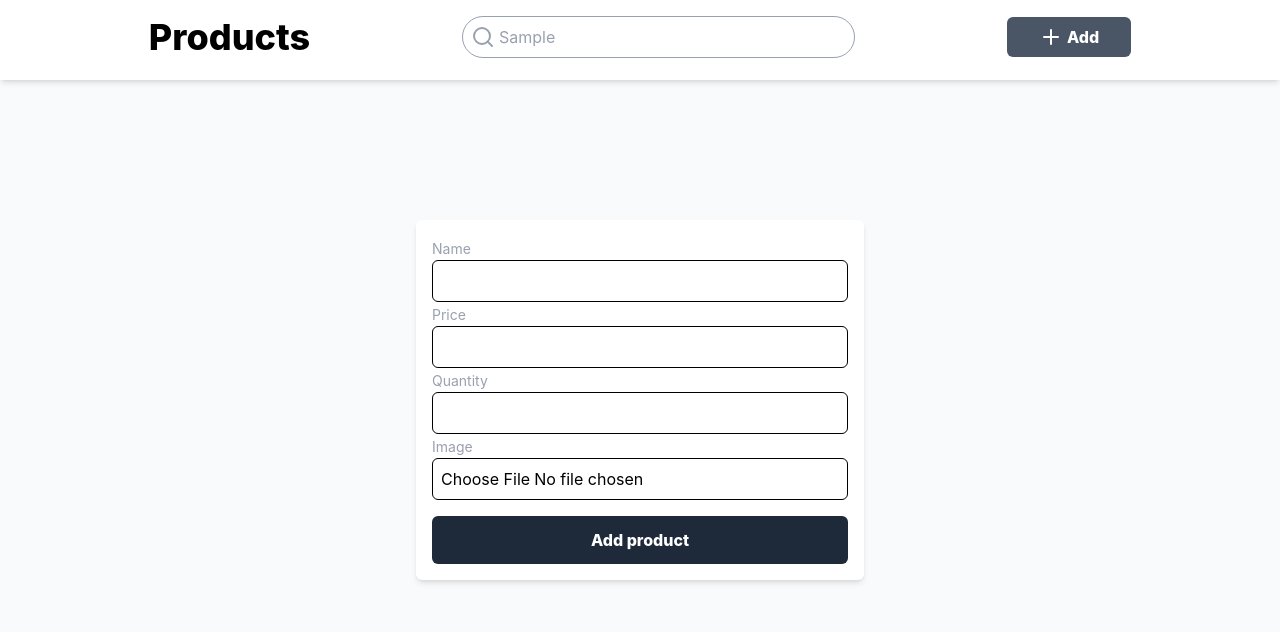
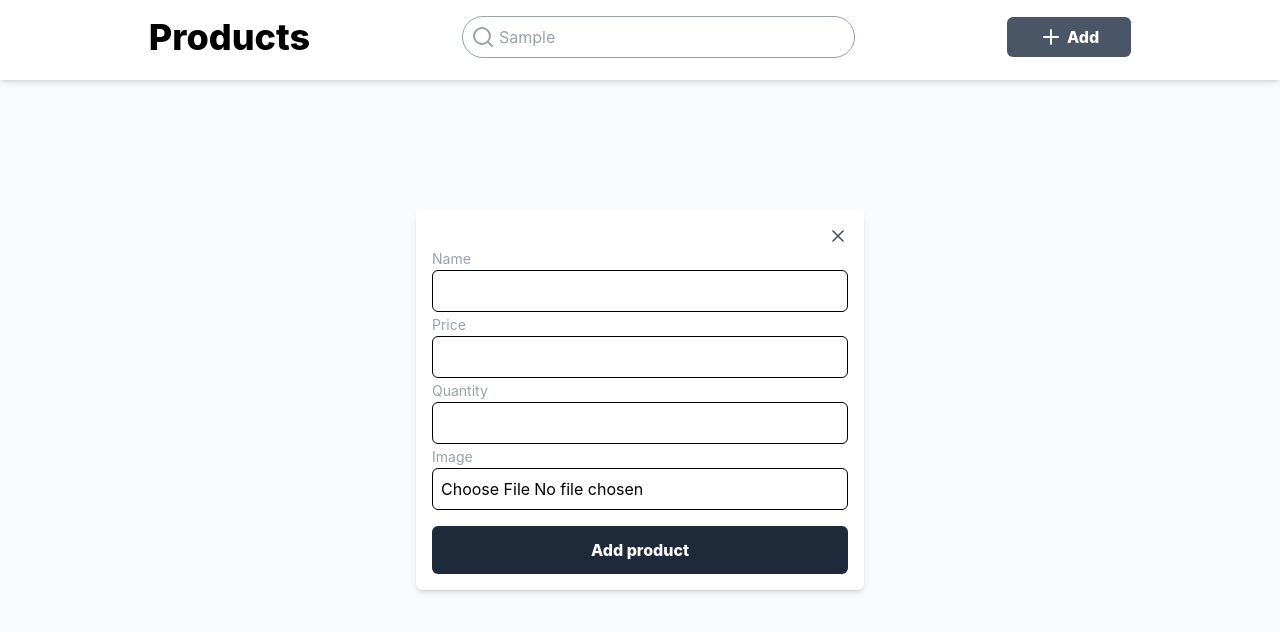
Before and after one commit to TONY-OCHIENG/Products, a React (Vite) app in the folder FrontEnd/: page / in a window 1280 px wide. Both pictures are taken after typing "Sample" into the empty fields and a click on the button "Add". Shown: the top 632 px of the page. Built offline with nearby package versions, Linux system fonts and the light colour scheme.

Commit message:
Adding input State

```diff
--- a/FrontEnd/src/App.tsx
+++ b/FrontEnd/src/App.tsx
@@ -1,8 +1,24 @@
-import { Plus, Search } from 'lucide-react'
+import { Plus, Search, X } from 'lucide-react'
 import React, { useState } from 'react'
 
+type input = {
+  name: string,
+  price: number,
+  quantity: number,
+  image:string
+}
+
 function App() {
-  const [open,setOpen] = useState(false)
+  const [open,setOpen] = useState<Boolean>(false)
+  const [input, setInput] = useState<input>({
+    name:"",
+    price:0,
+    quantity:0,
+    image:""
+  })
+  const handleOpen = (): void => {
+    setOpen(!open)
+  }
   return (
     <div className='relative bg-gray-50 h-screen'>
       <div className='w-full fixed bg-white shadow-md p-4 h-[10vh] items-center'>
@@ -12,10 +28,11 @@ function App() {
             <Search/>
             <input type="text" placeholder='Search product...' className='outline-none w-[80%]'/>
           </div>
-          <button className='flex gap-1 py-2 px-8 rounded-md cursor-pointer bg-gray-600 text-white font-extrabold'><Plus/> Add</button>
+          <button onClick={handleOpen} className='flex gap-1 py-2 px-8 rounded-md cursor-pointer bg-gray-600 text-white font-extrabold'><Plus/> Add</button>
         </div>
       </div>
-      <div className='z-10 absolute p-4 top-1/2 left-1/2 -translate-x-1/2 -translate-y-1/2  bg-white rounded-md max-w-md shadow-md'>
+      <div className={`z-10 ${open ?'absolute' : 'hidden'} p-4 top-1/2 left-1/2 -translate-x-1/2 -translate-y-1/2  bg-white rounded-md max-w-md shadow-md`}>
+      <div className='flex justify-end'><X onClick={handleOpen} className='right-0 h-5 w-5 text-gray-600'/></div>
        <form action="" className='w-full'>
         <label htmlFor="" className='text-sm text-gray-400'>Name</label>
         <input type="text" className='w-full border p-2 rounded-md outline-none'/>
```
